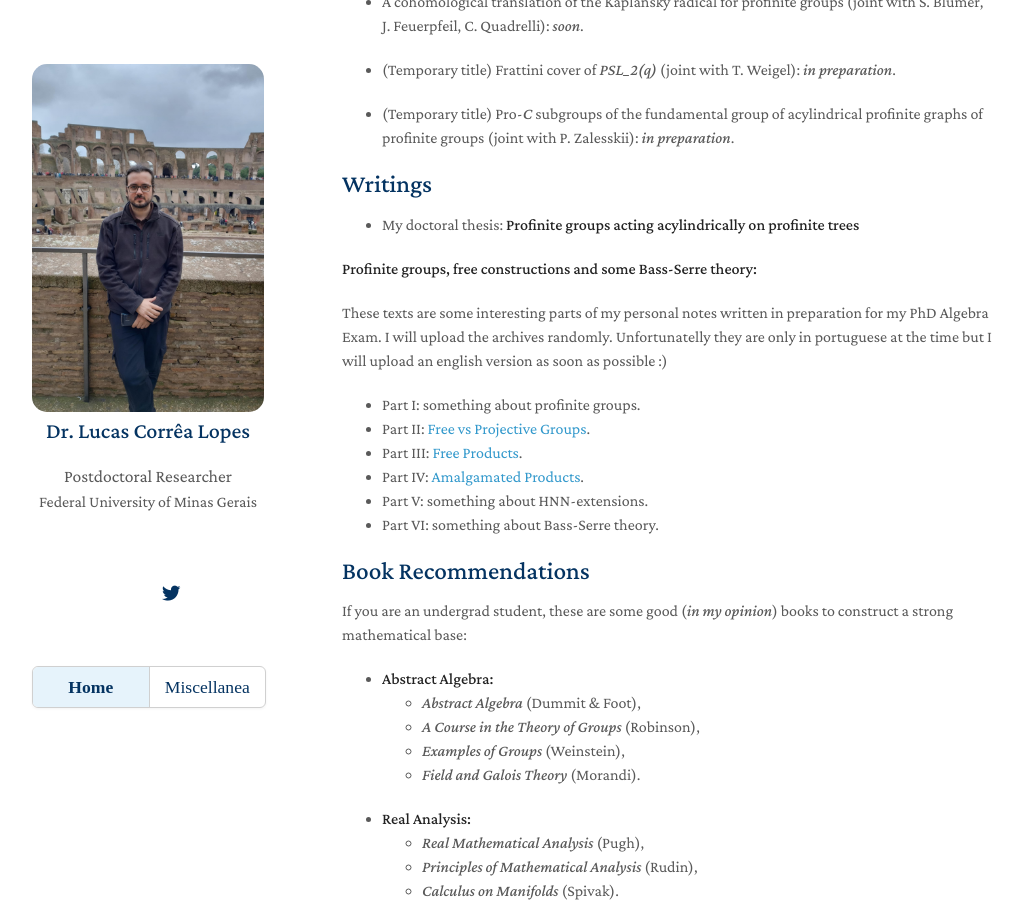
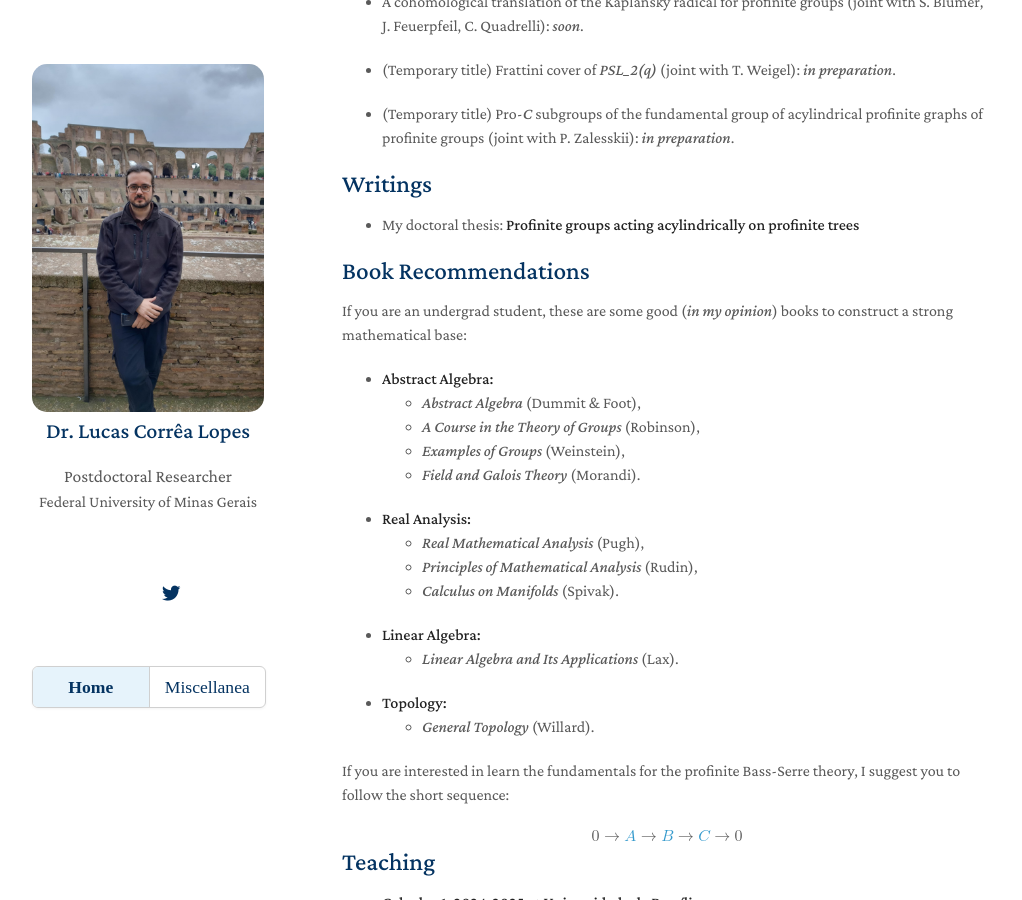
Before and after one commit to lcorrealopes/home, a Jekyll site: the page built from index.md, in a window 1280 px wide and 900 px high, scrolled down 568 px. Shown: the whole window, without its empty margins (128-1150 px from the left). Built offline with Jekyll 4.4.1, drawn with Linux system fonts in a browser that asks for light colours; nearby versions of some CDN libraries; a style sheet for code colours, icons or effects is not loaded.

Commit message:
Update index.md

```diff
--- a/index.md
+++ b/index.md
@@ -29,17 +29,6 @@ Currently I am a postdoctoral researcher at Federal University of Minas Gerais.
 ## Writings
 
 - My doctoral thesis: [**Profinite groups acting acylindrically on profinite trees**](assets/files/profinite-groups-acting-acylindrically-on-profinite-trees.pdf)
-
-**Profinite groups, free constructions and some Bass-Serre theory:**
-
-These texts are some interesting parts of my personal notes written in preparation for my PhD Algebra Exam. I will upload the archives randomly. Unfortunatelly they are only in portuguese at the time but I will upload an english version as soon as possible :)
-
-- Part I: something about profinite groups.
-- Part II: <a href="https://docs.google.com/viewer?url=https://github.com/lcorrealopes/home/raw/main/assets/files/Free-Projective.pdf">Free vs Projective Groups</a>.
-- Part III: <a href="https://docs.google.com/viewer?url=https://github.com/lcorrealopes/home/raw/main/assets/files/Free product.pdf">Free Products</a>.
-- Part IV: <a href="https://docs.google.com/viewer?url=https://github.com/lcorrealopes/home/raw/main/assets/files/Amalgamated product.pdf">Amalgamated Products</a>.
-- Part V: something about HNN-extensions.
-- Part VI: something about Bass-Serre theory.
 
 ## Book Recommendations
 
```
